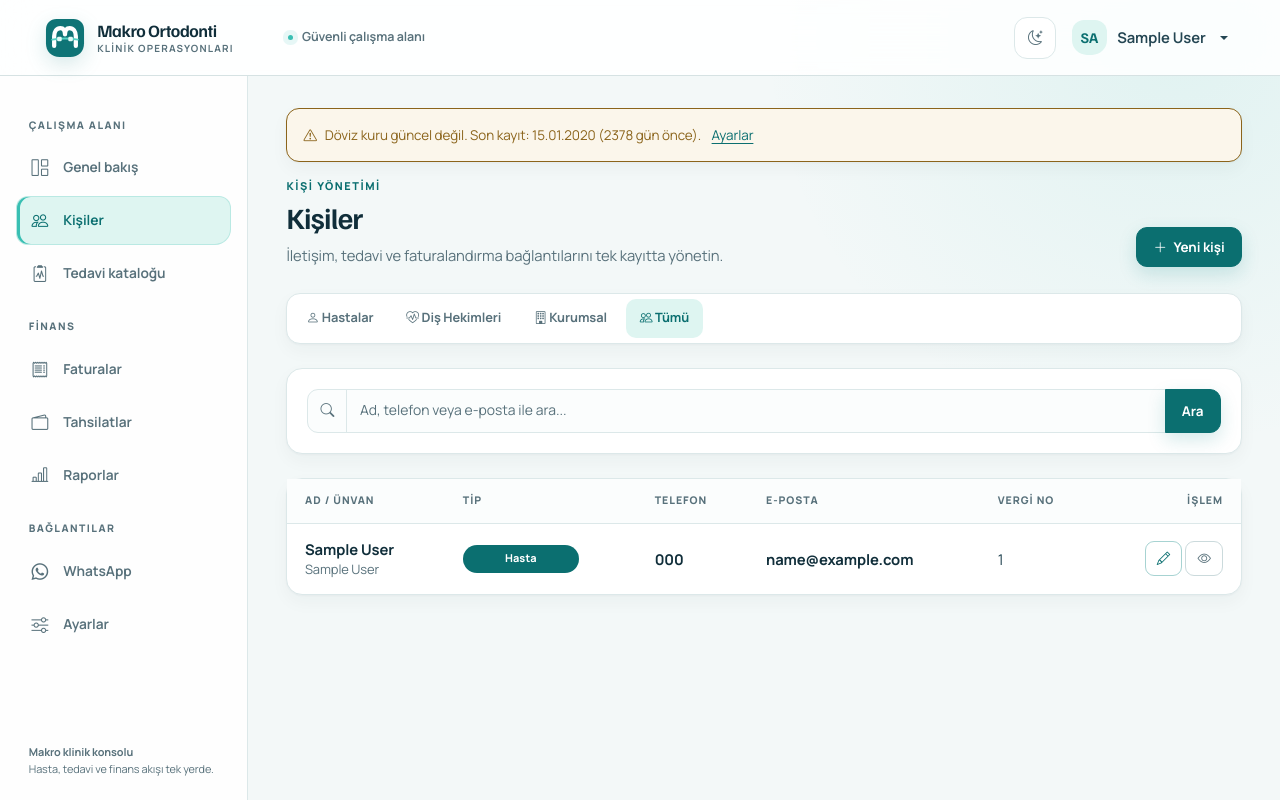
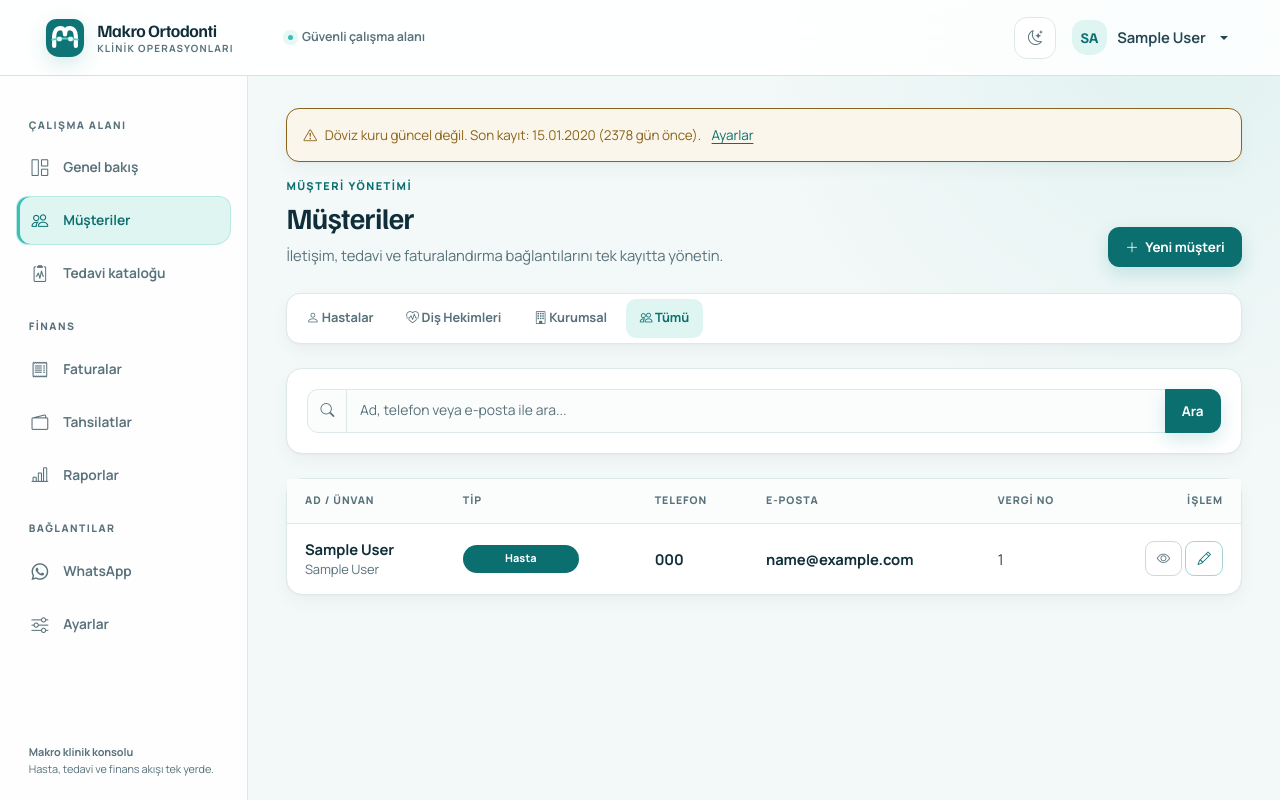
Before and after one commit to ydnAkif/MakroOrtoDonti, a Flask app: page /parties/ in a window 1280 px wide. Run offline with Flask 3, Linux system fonts and the light colour scheme; a user stored in the database is signed in; tables that the repository leaves empty hold one stand-in row (values such as "Sample post"); parts of the project's set-up code (start-up, migrations or seed data) failed here and were passed over; some libraries are stand-ins or nearby versions.

Commit message:
fix: clarify customer and receivables UI

```diff
--- a/app/__init__.py
+++ b/app/__init__.py
@@ -107,7 +107,7 @@ def create_app(config_class=Config) -> Flask:
                 "patient": "Hastalar",
                 "dentist_customer": "Diş Hekimi Müşterileri",
                 "company_customer": "Kurumsal Müşteriler",
-                "": "Kişiler",
+                "": "Müşteriler",
             },
         }
 
--- a/app/routes/reports.py
+++ b/app/routes/reports.py
@@ -160,10 +160,10 @@ def index():
     outstanding_try = Decimal("0.00")
     overdue_eur = Decimal("0.00")
     aging = {
-        "not_due": {"label": "Vadesi gelmedi", "count": 0, "amount": Decimal("0.00")},
-        "days_0_30": {"label": "0-30 gün", "count": 0, "amount": Decimal("0.00")},
-        "days_31_60": {"label": "31-60 gün", "count": 0, "amount": Decimal("0.00")},
-        "days_61_plus": {"label": "61+ gün", "count": 0, "amount": Decimal("0.00")},
+        "not_due": {"label": "Vadesi henüz gelmedi", "count": 0, "amount": Decimal("0.00")},
+        "days_0_30": {"label": "1–30 gün gecikmiş", "count": 0, "amount": Decimal("0.00")},
+        "days_31_60": {"label": "31–60 gün gecikmiş", "count": 0, "amount": Decimal("0.00")},
+        "days_61_plus": {"label": "61+ gün gecikmiş", "count": 0, "amount": Decimal("0.00")},
     }
     receivable_count = 0
     for invoice in receivable_invoices:
@@ -185,7 +185,7 @@ def index():
         outstanding_try += remaining_try
         due_reference = invoice.due_date or invoice.invoice_date
         age_days = (end_date - due_reference).days
-        if age_days < 0:
+        if age_days <= 0:
             bucket = "not_due"
         elif age_days <= 30:
             bucket = "days_0_30"
--- a/app/static/css/style.css
+++ b/app/static/css/style.css
@@ -32,6 +32,8 @@
     --amber-500: #d8a03b;
     --success-500: #176a4a;
     --danger-500: #cf5b62;
+    --report-invoice: #39758c;
+    --report-collected: #278468;
     --sidebar-width: 248px;
     --topbar-height: 76px;
     --radius-sm: 10px;
@@ -60,6 +62,8 @@
     --aqua-700: #5bd2c7;
     --aqua-600: #47c7bd;
     --aqua-100: #173f40;
+    --report-invoice: #69b6cc;
+    --report-collected: #58c3a2;
     --shadow-sm: 0 10px 25px rgba(0, 0, 0, .16);
     --shadow-md: 0 22px 55px rgba(0, 0, 0, .28);
     --bs-body-color: var(--ink-950);
@@ -378,13 +382,13 @@ h1, h2, h3, h4, h5, h6, .navbar-brand, .display-font {
 .report-legend { display: flex; gap: 1rem; color: var(--ink-600); font-size: .72rem; font-weight: 700; }
 .report-legend span { display: flex; align-items: center; gap: .35rem; }
 .report-legend i { width: 9px; height: 9px; border-radius: 3px; }
-.report-legend .issued, .report-trend-bars .issued { background: var(--sky-500); }
-.report-legend .collected, .report-trend-bars .collected { background: var(--aqua-500); }
+.report-legend .issued, .report-trend-bars .issued { background: var(--report-invoice); }
+.report-legend .collected, .report-trend-bars .collected { background: var(--report-collected); }
 .report-trend-row { display: grid; grid-template-columns: 62px 1fr 80px; align-items: center; gap: .85rem; min-height: 48px; border-bottom: 1px solid var(--line); }
 .report-trend-row:last-child { border-bottom: 0; }
 .report-trend-label { color: var(--ink-600); font-size: .7rem; font-weight: 750; }
 .report-trend-bars { display: grid; gap: 5px; }
-.report-trend-bars > div { height: 6px; overflow: hidden; border-radius: 999px; background: var(--surface-raised); }
+.report-trend-bars > div { height: 7px; overflow: hidden; border-radius: 999px; background: var(--line); }
 .report-trend-bars span { display: block; min-width: 2px; height: 100%; border-radius: inherit; }
 .report-trend-value { color: var(--ink-800); font-family: "Familjen Grotesk", sans-serif; font-size: .78rem; font-weight: 700; text-align: right; }
 .report-category-row { margin-bottom: 1.15rem; }
--- a/app/templates/base.html
+++ b/app/templates/base.html
@@ -81,7 +81,7 @@
     {% if current_user.is_authenticated %}
     <nav class="mobile-bottom-nav" aria-label="Hızlı erişim">
       <a href="{{ url_for('dashboard.index') }}" class="{% if request.endpoint == 'dashboard.index' %}active{% endif %}" {% if request.endpoint == 'dashboard.index' %}aria-current="page"{% endif %}><i class="bi bi-grid-1x2" aria-hidden="true"></i><span>Panel</span></a>
-      <a href="{{ url_for('parties.list_parties') }}" class="{% if 'parties' in request.endpoint|default('') %}active{% endif %}" {% if 'parties' in request.endpoint|default('') %}aria-current="page"{% endif %}><i class="bi bi-people" aria-hidden="true"></i><span>Kişiler</span></a>
+      <a href="{{ url_for('parties.list_parties') }}" class="{% if 'parties' in request.endpoint|default('') %}active{% endif %}" {% if 'parties' in request.endpoint|default('') %}aria-current="page"{% endif %}><i class="bi bi-people" aria-hidden="true"></i><span>Müşteriler</span></a>
       <a href="{{ url_for('invoices.list_invoices') }}" class="{% if 'invoice' in request.endpoint|default('') %}active{% endif %}" {% if 'invoice' in request.endpoint|default('') %}aria-current="page"{% endif %}><i class="bi bi-receipt" aria-hidden="true"></i><span>Faturalar</span></a>
       <a href="{{ url_for('payments.list_payments') }}" class="{% if 'payment' in request.endpoint|default('') %}active{% endif %}" {% if 'payment' in request.endpoint|default('') %}aria-current="page"{% endif %}><i class="bi bi-wallet2" aria-hidden="true"></i><span>Tahsilat</span></a>
       <a href="{{ url_for('settings.index') }}" class="{% if request.endpoint == 'settings.index' %}active{% endif %}" {% if request.endpoint == 'settings.index' %}aria-current="page"{% endif %}><i class="bi bi-sliders" aria-hidden="true"></i><span>Ayarlar</span></a>
--- a/app/templates/components/sidebar.html
+++ b/app/templates/components/sidebar.html
@@ -2,7 +2,7 @@
     <div class="nav-section-label">Çalışma alanı</div>
     <ul class="nav flex-column">
         <li class="nav-item"><a class="nav-link {% if request.endpoint == 'dashboard.index' %}active{% endif %}" href="{{ url_for('dashboard.index') }}" {% if request.endpoint == 'dashboard.index' %}aria-current="page"{% endif %}><i class="bi bi-grid-1x2" aria-hidden="true"></i><span>Genel bakış</span></a></li>
-        <li class="nav-item"><a class="nav-link {% if 'parties' in request.endpoint|default('') or 'patients' in request.endpoint|default('') %}active{% endif %}" href="{{ url_for('parties.list_parties') }}" {% if 'parties' in request.endpoint|default('') or 'patients' in request.endpoint|default('') %}aria-current="page"{% endif %}><i class="bi bi-people" aria-hidden="true"></i><span>Kişiler</span></a></li>
+        <li class="nav-item"><a class="nav-link {% if 'parties' in request.endpoint|default('') or 'patients' in request.endpoint|default('') %}active{% endif %}" href="{{ url_for('parties.list_parties') }}" {% if 'parties' in request.endpoint|default('') or 'patients' in request.endpoint|default('') %}aria-current="page"{% endif %}><i class="bi bi-people" aria-hidden="true"></i><span>Müşteriler</span></a></li>
         <li class="nav-item"><a class="nav-link {% if 'treatment' in request.endpoint|default('') %}active{% endif %}" href="{{ url_for('treatments.list_treatments') }}" {% if 'treatment' in request.endpoint|default('') %}aria-current="page"{% endif %}><i class="bi bi-clipboard2-pulse" aria-hidden="true"></i><span>Tedavi kataloğu</span></a></li>
     </ul>
 
--- a/app/templates/dashboard/index.html
+++ b/app/templates/dashboard/index.html
@@ -9,7 +9,7 @@
         <p>Hasta hareketlerini, açık faturaları ve tahsilat görünümünü tek bakışta izleyin.</p>
         <div class="d-flex flex-wrap gap-2">
             <a href="{{ url_for('invoices.add_invoice') }}" class="btn btn-light"><i class="bi bi-plus-lg"></i>Yeni fatura</a>
-            <a href="{{ url_for('parties.add_party') }}" class="btn btn-outline-light"><i class="bi bi-person-plus"></i>Yeni kişi</a>
+            <a href="{{ url_for('parties.add_party') }}" class="btn btn-outline-light"><i class="bi bi-person-plus"></i>Yeni müşteri</a>
         </div>
         {% if current_rate %}
         <div class="hero-meta"><span><i class="bi bi-currency-exchange me-1"></i>1 EUR = ₺{{ "{:,.4f}".format(current_rate.eur_to_try) }}</span><span>{{ current_rate.rate_date.strftime('%d.%m.%Y') }} kuru</span></div>
@@ -50,7 +50,7 @@
             <div class="card-body p-0">
                 <div class="table-responsive">
                     <table class="table table-hover align-middle">
-                        <thead><tr><th>Fatura</th><th>Kişi</th><th>Tutar</th><th>Durum</th></tr></thead>
+                        <thead><tr><th>Fatura</th><th>Müşteri</th><th>Tutar</th><th>Durum</th></tr></thead>
                         <tbody>
                         {% for inv in recent_invoices %}
                             <tr>
--- a/app/templates/parties/list.html
+++ b/app/templates/parties/list.html
@@ -1,17 +1,17 @@
 {% extends "base.html" %}
-{% block title %}{{ party_type_labels.get(selected_type, 'Kişiler') }} - {{ clinic_name }}{% endblock %}
+{% block title %}{{ party_type_labels.get(selected_type, 'Müşteriler') }} - {{ clinic_name }}{% endblock %}
 
 {% block content %}
 <header class="page-header">
-    <div><span class="page-eyebrow">Kişi yönetimi</span><h1>
-        {% if selected_type == 'patient' %}Hastalar{% elif selected_type == 'dentist_customer' %}Diş hekimi müşterileri{% elif selected_type == 'company_customer' %}Kurumsal müşteriler{% else %}Kişiler{% endif %}
+    <div><span class="page-eyebrow">Müşteri yönetimi</span><h1>
+        {% if selected_type == 'patient' %}Hastalar{% elif selected_type == 'dentist_customer' %}Diş hekimi müşterileri{% elif selected_type == 'company_customer' %}Kurumsal müşteriler{% else %}Müşteriler{% endif %}
     </h1><p class="page-description">İletişim, tedavi ve faturalandırma bağlantılarını tek kayıtta yönetin.</p></div>
     <a href="{{ url_for('parties.add_party') }}" class="btn btn-primary">
-        <i class="bi bi-plus-lg"></i> {% if selected_type == 'patient' %}Yeni hasta{% elif selected_type == 'dentist_customer' %}Yeni diş hekimi{% elif selected_type == 'company_customer' %}Yeni kurum{% else %}Yeni kişi{% endif %}
+        <i class="bi bi-plus-lg"></i> {% if selected_type == 'patient' %}Yeni hasta{% elif selected_type == 'dentist_customer' %}Yeni diş hekimi{% elif selected_type == 'company_customer' %}Yeni kurum{% else %}Yeni müşteri{% endif %}
     </a>
 </header>
 
-<nav class="nav nav-tabs mb-4" aria-label="Kişi türü filtresi">
+<nav class="nav nav-tabs mb-4" aria-label="Müşteri türü filtresi">
     <a class="nav-link {% if selected_type == 'patient' %}active{% endif %}"
        href="{{ url_for('parties.list_parties', type='patient') }}"
        {% if selected_type == 'patient' %}aria-current="page"{% endif %}>
@@ -42,7 +42,7 @@
             <div class="input-group">
                 <span class="input-group-text"><i class="bi bi-search" aria-hidden="true"></i></span>
                 <input type="text" class="form-control js-table-filter" data-target="tbody tr" name="search" value="{{ search }}"
-                       placeholder="Ad, telefon veya e-posta ile ara..." aria-label="Kişilerde ara">
+                       placeholder="Ad, telefon veya e-posta ile ara..." aria-label="Müşterilerde ara">
                 <button type="submit" class="btn btn-primary">Ara</button>
                 {% if search %}
                 <a href="{{ url_for('parties.list_parties', type=selected_type) }}" class="btn btn-outline-secondary">Temizle</a>
@@ -93,14 +93,12 @@
                         </td>
                         <td class="party-tax-cell" data-label="Vergi No">{{ p.tax_id or '-' }}</td>
                         <td class="text-end party-actions-cell" data-label="İşlem">
-                            <a href="{{ url_for('parties.edit_party', party_id=p.id) }}" class="btn btn-sm btn-outline-primary" aria-label="{{ p.display_name }} kaydını düzenle">
+                            <a href="{{ url_for('parties.detail_party', party_id=p.id) }}" class="btn btn-sm btn-outline-secondary" title="Görüntüle" aria-label="{{ p.display_name }} ayrıntılarını görüntüle">
+                                <i class="bi bi-eye" aria-hidden="true"></i>
+                            </a>
+                            <a href="{{ url_for('parties.edit_party', party_id=p.id) }}" class="btn btn-sm btn-outline-primary" title="Düzenle" aria-label="{{ p.display_name }} kaydını düzenle">
                                 <i class="bi bi-pencil" aria-hidden="true"></i>
                             </a>
-                            {% if p.party_type.value == 'patient' %}
-                            <a href="{{ url_for('parties.detail_party', party_id=p.id) }}" class="btn btn-sm btn-outline-secondary" aria-label="{{ p.display_name }} ayrıntılarını gör">
-                                <i class="bi bi-eye" aria-hidden="true"></i>
-                            </a>
-                            {% endif %}
                         </td>
                     </tr>
                     {% else %}
--- a/app/templates/reports/index.html
+++ b/app/templates/reports/index.html
@@ -96,7 +96,7 @@
 
 <div class="row g-4">
     <div class="col-lg-4">
-        <section class="card h-100" aria-labelledby="aging-title"><div class="card-header"><h2 class="h5 mb-0" id="aging-title"><i class="bi bi-hourglass-split"></i> Alacak yaşlandırma</h2></div><div class="card-body">
+        <section class="card h-100" aria-labelledby="aging-title"><div class="card-header"><span class="page-eyebrow mb-1">Ödeme takibi</span><h2 class="h5 mb-0" id="aging-title"><i class="bi bi-calendar2-week"></i> Vadesine göre açık alacaklar</h2></div><div class="card-body">
             {% for row in aging_rows %}<div class="aging-row"><div><span>{{ row.label }}</span><small>{{ row.count }} fatura</small></div><strong>€{{ "{:,.2f}".format(row.amount) }}</strong><div class="aging-bar"><span style="width: {{ (row.amount / max_aging_amount * 100)|round(1) }}%"></span></div></div>{% endfor %}
         </div></section>
     </div>
```
Also changed, not shown: tests/e2e/test_browser_flows.py (+1 -1 lines), tests/test_critical_flows.py (+17 -5 lines).
